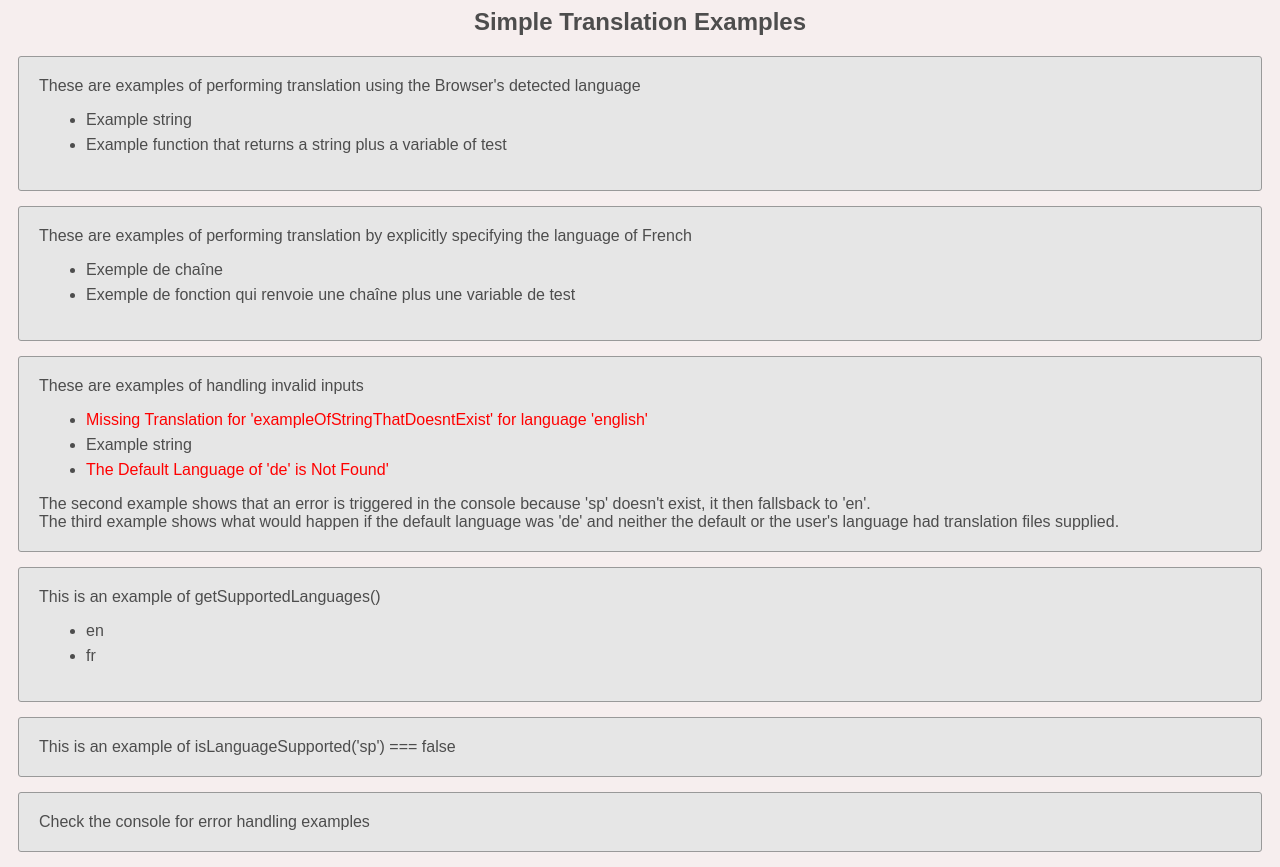
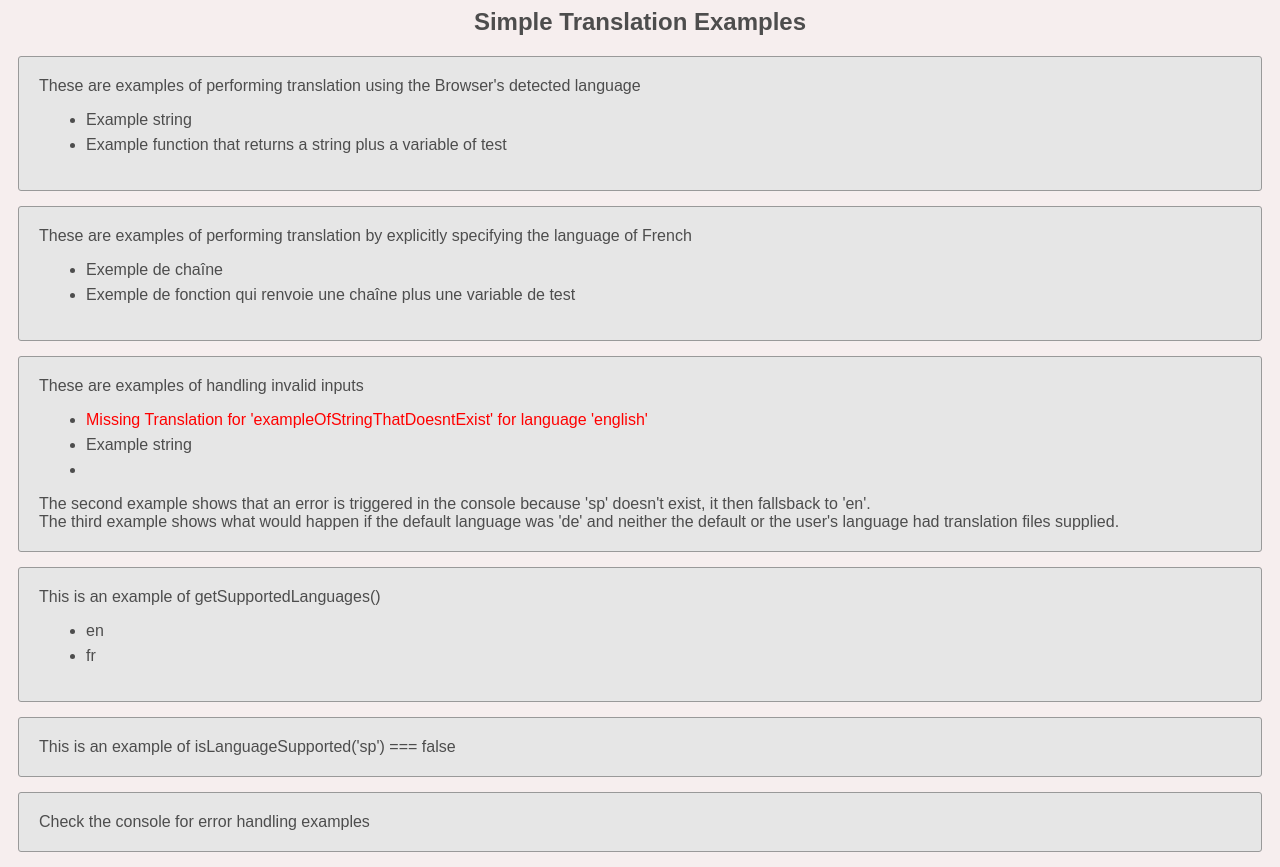
Before and after one commit to ssshake/simple-translation, a website: page examples/index.html in a window 1280 px wide. Drawn offline with Linux system fonts and the light colour scheme.

Commit message:
Update index.html

```diff
--- a/examples/index.html
+++ b/examples/index.html
@@ -90,7 +90,7 @@
     document.getElementById('users-language-supported').innerHTML = usersLanguageSupported
 
     //set default and browser codes from 'en' to 'de' to simulate what would happened if there was no translations to fall back to.
-    translate.defaultLanguage = 'de'
+    translate.setDefaultLanguage('de')
     translate.browserLanguageCode = 'de'
     const exampleMissingDefaultLanguage = translate.message('exampleString')
     document.getElementById('missing-default-language').innerHTML = exampleMissingDefaultLanguage
```
